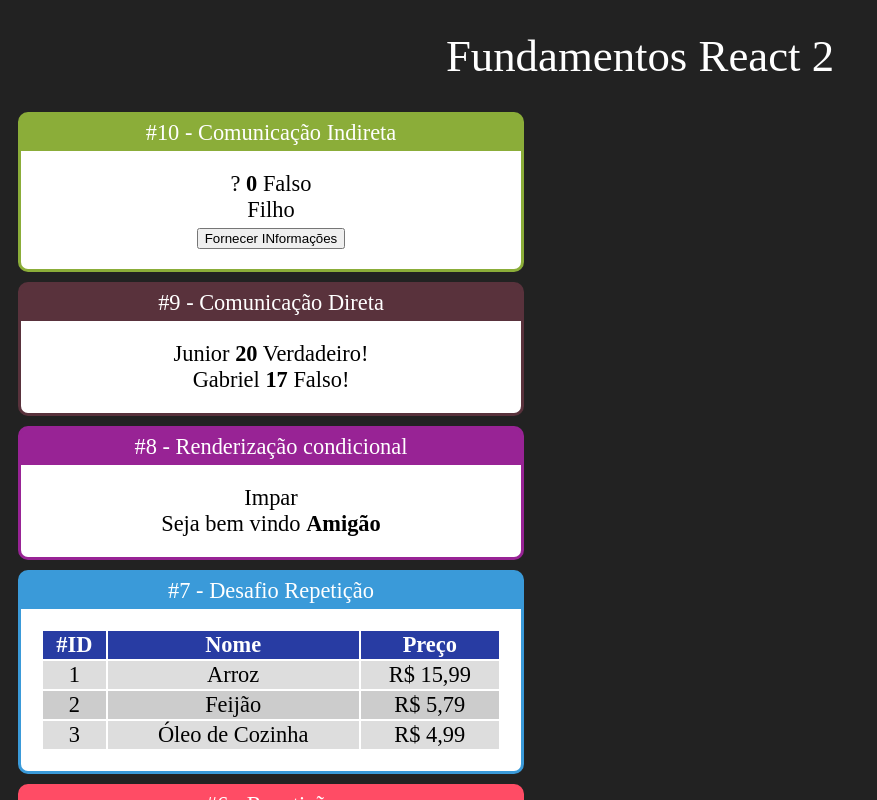
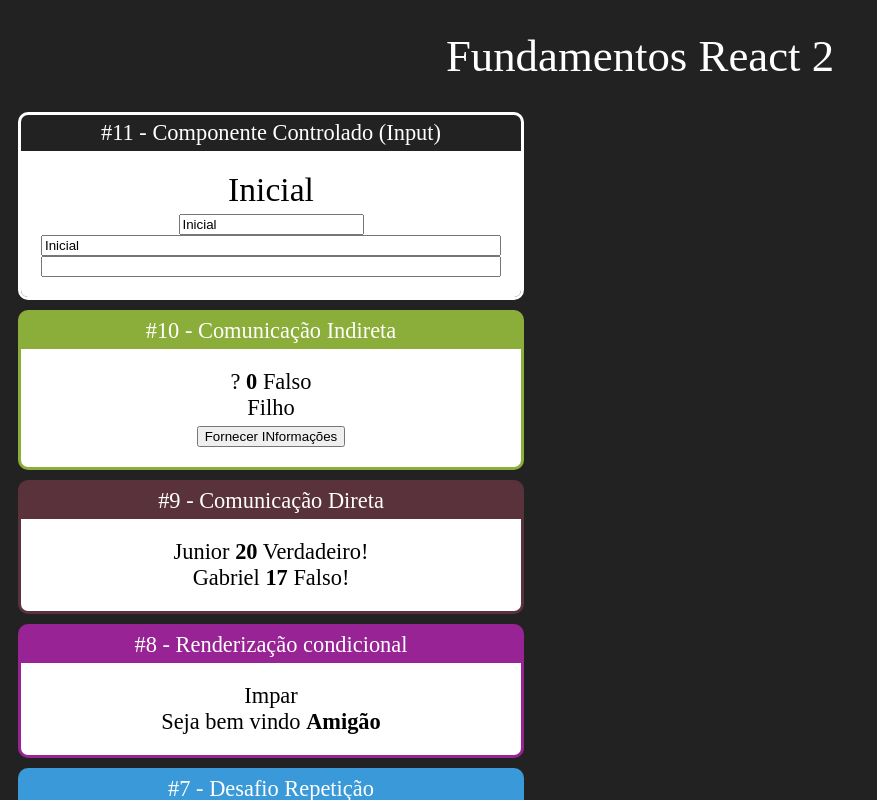
Before and after one commit to assisdefrancisco/fundamentos-react, a React (Create React App) app: page / in a window 1280 px wide. Shown: the top 800 px of the page, without its empty margins (0-877 px from the left). Built offline with nearby package versions, Linux system fonts and the light colour scheme.

Commit message:
Componente controlado e componente não controlado

```diff
--- a/src/App.js
+++ b/src/App.js
@@ -14,11 +14,15 @@
 import UsuarioInfo from './components/condicional/UsuarioInfo'
 import DiretaPai from './components/comunicacao/DiretaPai'
 import IndiretaPai from './components/comunicacao/IndiretaPai'
+import Input from './components/formulario/Input'
 
 export default _ =>
     <div className="app">
         <h1>Fundamentos React 2</h1>
         <div className="cards">
+            <Card titulo="#11 - Componente Controlado (Input)" color="#E45F556">
+                <Input />
+            </Card>
             <Card titulo="#10 - Comunicação Indireta" color="#8BAD39">
                 <IndiretaPai />
             </Card>
--- /dev/null
+++ b/src/components/formulario/Input.css
@@ -0,0 +1,3 @@
+.Input input {
+    font-size: 1.4rem;
+}
--- /dev/null
+++ b/src/components/formulario/Input.jsx
@@ -0,0 +1,21 @@
+import React, { useState } from 'react'
+import './Input.css'
+
+export default props => {
+    const [valor, setValor] = useState('Inicial')
+
+    return (
+        <div>
+            <h2>{valor}</h2>
+            <input value={valor} onChange={e => setValor(e.target.value)} />
+
+            <div style={{
+                display: 'flex',
+                flexDirection: 'column'
+            }}>
+                <input value={valor} readOnly />{/*  componente não controlado está associado a um estado mas o componente está marcado para somente leitura */}
+                <input value={undefined} />{/*  componente não controlado, não está associdado a nenhum estado */}
+            </div>
+        </div>
+    )
+}
```
